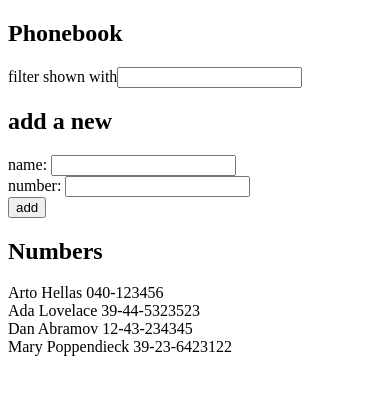
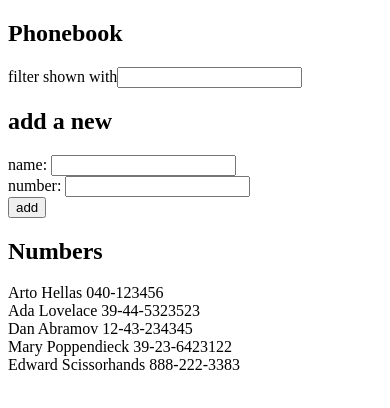
Before and after one commit to trangb/fullstack2020, a React (Create React App) app in the folder part2/phonebook/: page / in a window 390 px wide. Shown: the top 408 px of the page. Built offline with nearby package versions, Linux system fonts and the light colour scheme; data requests are answered from the project's data file.

Commit message:
2.15 Phonebook step7

```diff
--- a/part2/phonebook/db.json
+++ b/part2/phonebook/db.json
@@ -1,5 +1,5 @@
 {
-    "persons":[
+  "persons": [
     {
       "name": "Arto Hellas",
       "number": "040-123456",
@@ -19,6 +19,11 @@
       "name": "Mary Poppendieck",
       "number": "39-23-6423122",
       "id": 4
+    },
+    {
+      "name": "Edward Scissorhands",
+      "number": "888-222-3383",
+      "id": 5
     }
   ]
 }
--- a/part2/phonebook/src/App.js
+++ b/part2/phonebook/src/App.js
@@ -11,14 +11,13 @@
   const [showAll, setShowAll] = useState(true)
   const [filterVal, setFilterVal] = useState('')
 
-  const hook = () => {
+  useEffect(() => {
     axios
       .get('http://localhost:3001/persons')
       .then(response => {
         setPersons(response.data)
       })
-  }
-  useEffect(hook, [])
+  }, [])
 
   const addName = (event) => {
     event.preventDefault()
@@ -26,9 +25,17 @@
       if (persons.some(p => p.name === newName)) {
         alert(`${newName} is already added to phonebook`)
       } else {
-        setPersons(persons.concat({ name: newName, number: newNumber }))
-        setNewName('')
-        setNewNumber('')
+        const nameObject = {
+          name: newName,
+          number: newNumber
+        }
+        axios
+          .post('http://localhost:3001/persons', nameObject)
+          .then(response => {
+            setPersons(persons.concat(response.data))
+            setNewName('')
+            setNewNumber('')
+          })
       }
     } else {
       alert('Enter a name')
```
Lines whose indentation alone changed are shown as unchanged.
